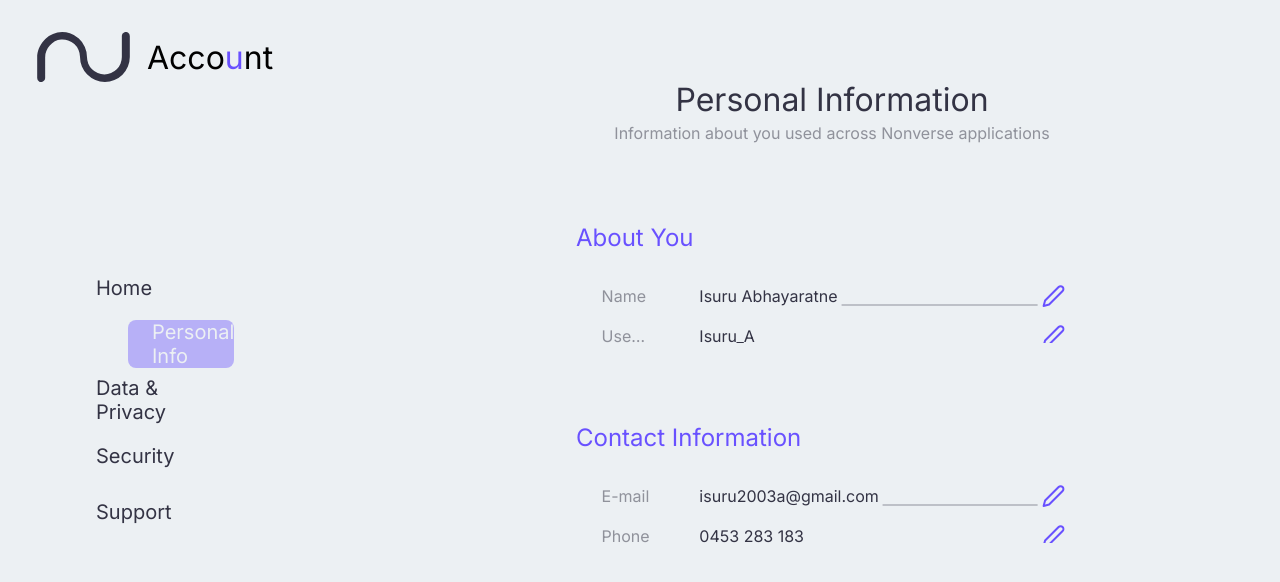
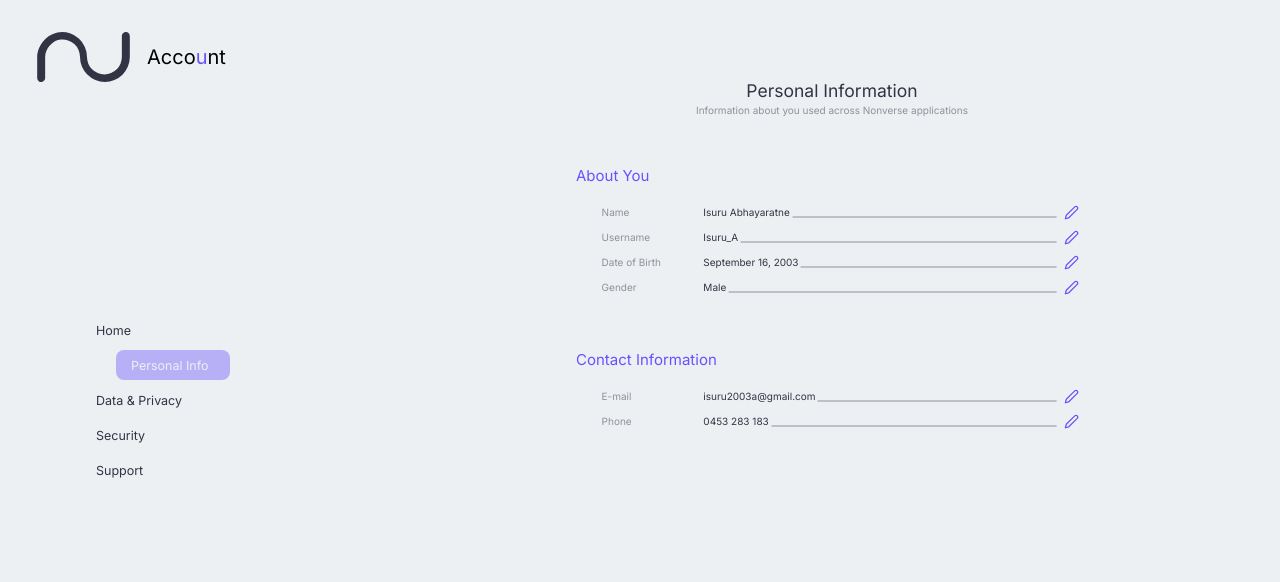
Before and after one commit to nonverse/Account, a React (Create React App) app: page /personal-info in a window 1280 px wide. Shown: the top 582 px of the page. Built offline with nearby package versions, Linux system fonts and the light colour scheme.

Commit message:
Make font and icon size change according to standard screen sizes, (2560px (Default), 1920px, 1280px, 640px)

```diff
--- a/src/sass/app.scss
+++ b/src/sass/app.scss
@@ -12,6 +12,17 @@
   font-family: $font-family-sans-serif;
   margin: 0;
   padding: 0;
+
+  font-size: 16px;
+  @media (max-width: 1920px) {
+    font-size: 14px;
+  }
+  @media (max-width: 1280px) {
+    font-size: 10px;
+  }
+  @media (max-width: 640px) {
+    font-size: 8px;
+  }
 
   body {
     background-color: $body-bg;
--- a/src/sass/components/_content-container.scss
+++ b/src/sass/components/_content-container.scss
@@ -10,6 +10,7 @@
     h1 {
       font-weight: normal;
       color: $font-color;
+      font-size: 1.75rem;
     }
     h2 {
       font-weight: normal;
--- a/src/sass/components/_sector.scss
+++ b/src/sass/components/_sector.scss
@@ -2,7 +2,7 @@
   width: 100%;
   display: flex;
   flex-direction: column;
-  max-height: 25vh;
+  max-height: 30vh;
   h1 {
     color: $splash !important;
     font-weight: normal;
--- a/src/sass/elements/_item.scss
+++ b/src/sass/elements/_item.scss
@@ -10,10 +10,12 @@
     text-overflow: ellipsis;
     max-width: 100%;
     padding-right: 3rem;
+    font-size: 1rem;
   }
   .item-value {
     width: 100%;
     display: flex;
+    font-size: 1rem;
     span {
       color: $font-color;
       margin-right: .25rem;
@@ -26,9 +28,11 @@
   }
   .item-edit {
     cursor: pointer;
+    font-size: 1rem;
     stroke: $splash;
     &:hover {
       fill: $splash;
     }
+    height: 1.5rem;
   }
 }
--- a/src/sass/elements/_logo.scss
+++ b/src/sass/elements/_logo.scss
@@ -13,5 +13,9 @@
   }
   .nv-logo-title {
     font-weight: normal;
+    font-size: 2rem;
+    .splash {
+      font-size: 2rem;
+    }
   }
 }
```
